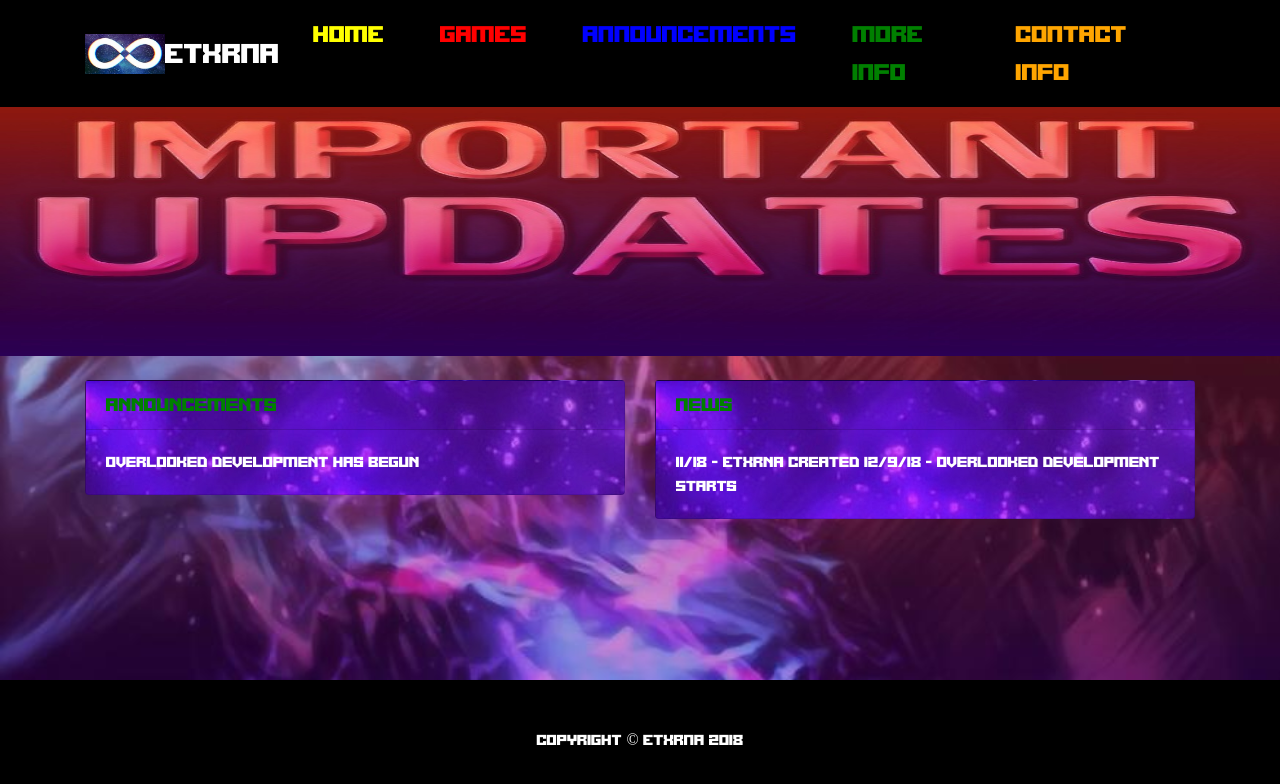
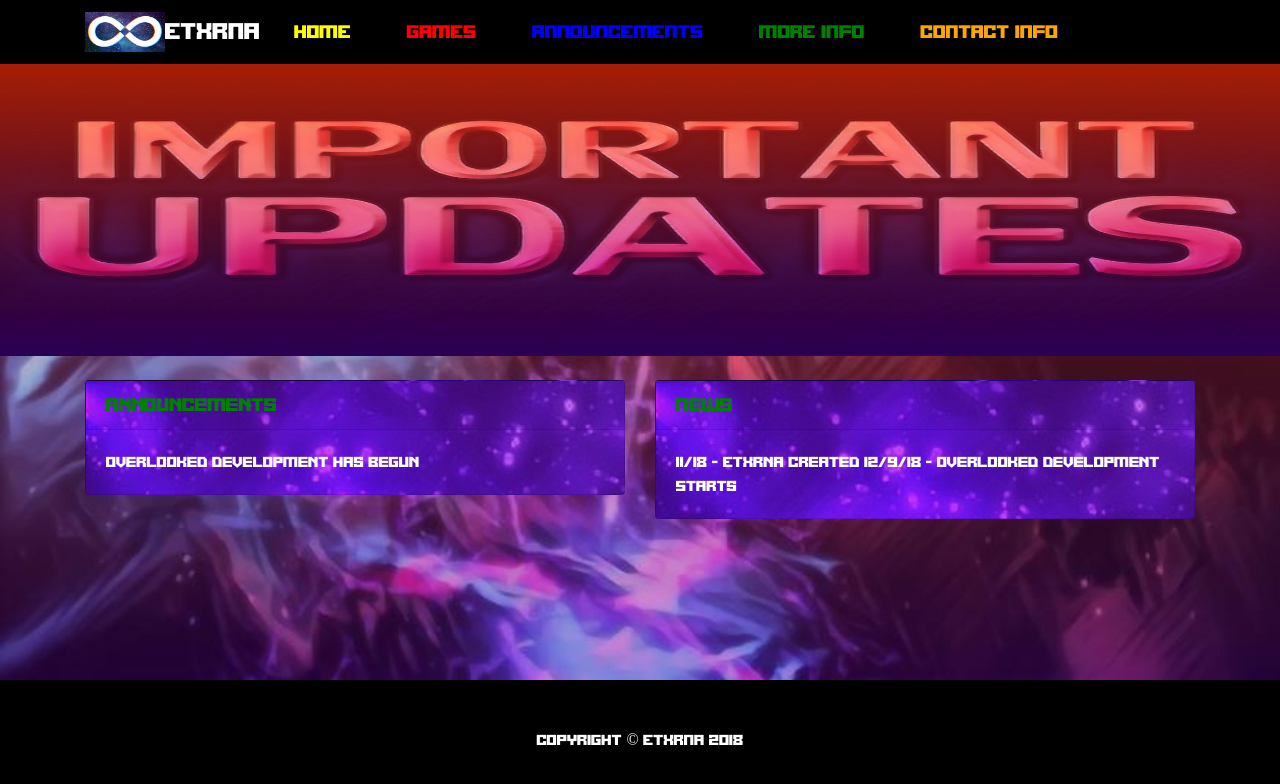
Before and after one commit to Etxrna/Etxrna.github.io---inactive, a website: page Announcements/index.html in a window 1280 px wide. Drawn offline with Linux system fonts and the light colour scheme.

Commit message:
Minor changes

```diff
--- a/Announcements/index.html
+++ b/Announcements/index.html
@@ -62,12 +62,12 @@
     <nav class="navbar navbar-expand-lg navbar-dark fixed-top" style="background-color: #000000">
       <div class="container">
         <a href="#" class="navbar-left"><img src="EtxrnaLogo.jpg" width="80px" height="40px"></a>
-        <a class="navbar-brand" href="#" style="font-size: 30px">ETXRNA</a>
+        <a class="navbar-brand" href="#" style="font-size: 25px">ETXRNA</a>
         <button class="navbar-toggler" type="button" data-toggle="collapse" data-target="#navbarResponsive" aria-controls="navbarResponsive" aria-expanded="false" aria-label="Toggle navigation">
           <span class="navbar-toggler-icon"></span>
         </button>
         <div class="collapse navbar-collapse" id="navbarResponsive">
-          <ul class="navbar-nav ml-auto, menu" style="font-size: 25px">
+          <ul class="navbar-nav ml-auto, menu" style="font-size: 20px">
             <li class="nav-item active">
               <a class="nav-link" href=".." style="color:yellow;">HOME
                 <span class="sr-only">(current)</span>
```
